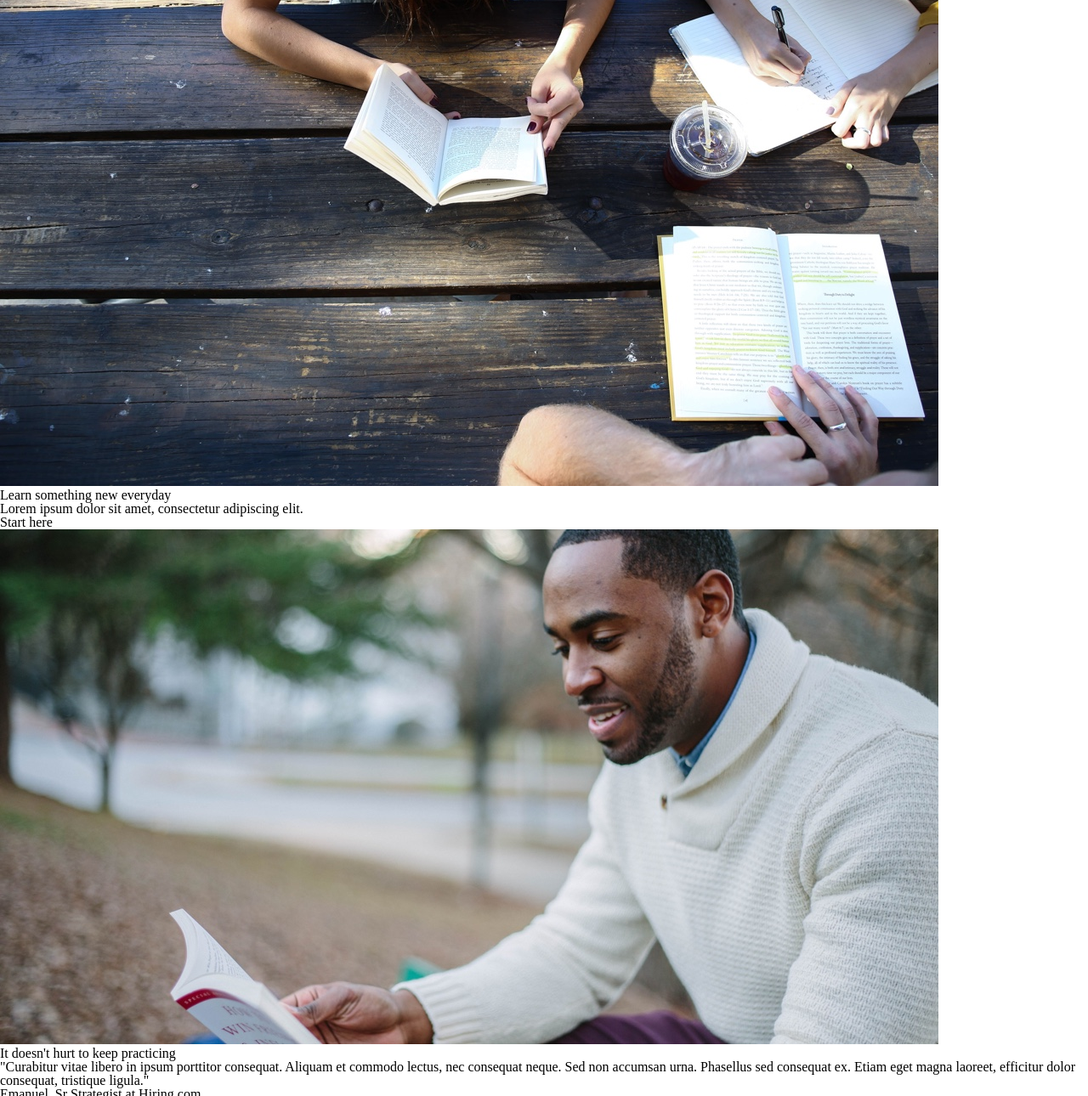
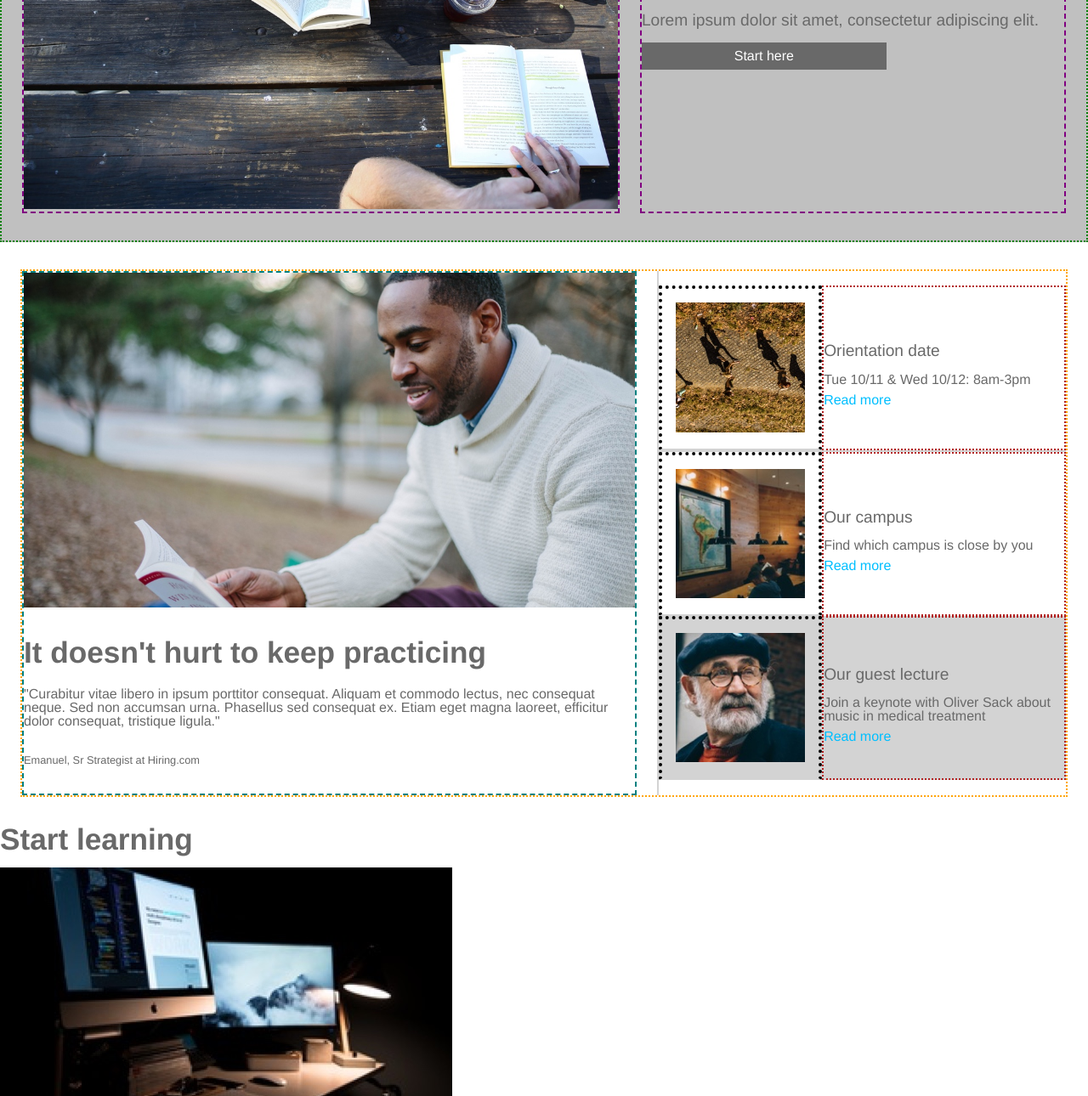
Before and after one commit to jtwmo/Colmar, a plain HTML site: page index.html in a window 1280 px wide. Shown: the part 375-1665 px from the top of the page at 85% size. Drawn offline with Linux system fonts and the light colour scheme.

Commit message:
Complete css for header, banner and information sections.

```diff
--- a/index.html
+++ b/index.html
@@ -19,10 +19,10 @@
       </div>
       <nav>
         <ul>
-          <li>On campus</li>
-          <li>Online</li>
-          <li>For companies</li>
-          <li>Sign in</li>
+          <li><a href="#">On campus</a></li>
+          <li><a href="#">Online</a></li>
+          <li><a href="#">For companies</a></li>
+          <li><a href="#">Sign in</a></li>
         </ul>
       </nav>
     </header>
@@ -31,7 +31,9 @@
 <!--BANNER SECTION-->
 
     <div class="banner">
-      <img src="./resources/images/banner.jpg" alt="">
+      <div class="banner-img">
+        <img src="./resources/images/banner.jpg" alt="">
+      </div>
       <div class="banner-content">
         <h1>Learn something new everyday</h1>
         <h3>Lorem ipsum dolor sit amet, consectetur adipiscing elit.</h3>
@@ -49,7 +51,9 @@
 
       <!--INFORMATION-MAIN-->
       <div class="information-main">
-        <img src="./resources/images/information-main.jpg" alt="">
+        <div class="information-main-img">
+          <img src="./resources/images/information-main.jpg" alt="">
+        </div>
         <h1>It doesn't hurt to keep practicing</h1>
         <p>"Curabitur vitae libero in ipsum porttitor consequat. Aliquam et commodo lectus, nec consequat neque. Sed non accumsan urna. Phasellus sed consequat ex. Etiam eget magna laoreet, efficitur dolor consequat, tristique ligula."</p>
         <p id="attribution">Emanuel, Sr Strategist at Hiring.com</p>
@@ -60,7 +64,9 @@
 
         <!--SCHEDULE ITEM 1-->
         <div class="schedule-item">
-          <img src="./resources/images/information-orientation.jpg" alt="">
+          <div class="schedule-img">
+            <img src="./resources/images/information-orientation.jpg" alt="">
+          </div>
           <div class="schedule-item-content">
             <h3>Orientation date</h3>
             <p>Tue 10/11 &amp; Wed 10/12: 8am-3pm</p>
@@ -70,7 +76,9 @@
 
         <!--SCHEDULE ITEM 2-->
         <div class="schedule-item">
-          <img src="./resources/images/information-campus.jpg" alt="">
+          <div class="schedule-img">
+            <img src="./resources/images/information-campus.jpg" alt="">
+          </div>
           <div class="schedule-item-content">
             <h3>Our campus</h3>
             <p>Find which campus is close by you</p>
@@ -80,7 +88,9 @@
 
         <!--SCHEDULE ITEM 3-->
         <div class="schedule-item">
-          <img src="./resources/images/information-guest-lecture.jpg" alt="">
+          <div class="schedule-img">
+            <img src="./resources/images/information-guest-lecture.jpg" alt="">
+          </div>
           <div class="schedule-item-content">
             <h3>Our guest lecture</h3>
             <p>Join a keynote with Oliver Sack about music in medical treatment</p>
--- a/resources/css/style.css
+++ b/resources/css/style.css
@@ -0,0 +1,188 @@
+/*--UNIVERSAL STYLES--*/
+
+html {
+  font-family: Helvetica, sans-serif;
+  font-size: 16px;
+}
+
+h1 {
+  font-size: 2.2rem;
+  font-weight: bold;
+  margin: 1rem 0;
+  color: dimgrey;
+}
+
+h3 {
+  font-size: 1.2rem;
+  margin: 1rem 0;
+  color: dimgrey;
+}
+
+a {
+  color: inherit;
+  text-decoration: inherit;
+}
+
+/*--HEADER STYLES--*/
+
+header {
+  border: 2px dotted red;
+  display: flex;
+  justify-content: space-between;
+  align-items: center;
+  height: 64px;
+}
+
+.logo {
+  border: 2px dashed blue;
+  display: flex;
+  align-items: center;
+  margin-left: 24px;
+}
+
+.logo img {
+  height: 32px;
+}
+
+.logo p {
+  color: silver;
+}
+
+.logo p:nth-child(2n+0) {
+  color: black;
+  font-weight: bold;
+}
+
+nav ul {
+  border: 2px dashed blue;
+  display: flex;
+  align-content: center;
+  margin-right: 24px;
+}
+
+nav ul li {
+  margin: 8px;
+}
+
+
+/*--BANNER SECTION STYLES--*/
+
+.banner {
+  border: 2px dotted green;
+  display: flex;
+  padding: 32px 24px;
+  background-color: silver;
+  color: dimgrey;
+}
+
+.banner-img {
+  border: 2px dashed purple;
+  width: 60%;
+}
+
+.banner img {
+  width: 100%;
+  background-position: center;
+  background-size: cover;
+}
+
+.banner-content {
+  border: 2px dashed purple;
+  display: flex;
+  flex-direction: column;
+  justify-content: center;
+  margin-left: 24px;
+}
+
+.banner-button {
+  background-color: dimgrey;
+  padding: 8px 6rem;
+  text-align: center;
+  color: white;
+  max-width: 6rem;
+
+}
+
+
+/*--INFORMATION SECTION STYLES--*/
+
+.information {
+  border: 2px dotted orange;
+  display: flex;
+  margin: 32px 24px;
+}
+
+.information p {
+  color: dimgrey;
+}
+
+.information-main {
+  border: 2px dashed teal;
+  width: 60%
+}
+
+.information-main h1 {
+  margin-top: 32px;
+  margin-bottom: 24px;
+}
+
+#attribution {
+  font-size: .8rem;
+  margin: 32px 0;
+}
+
+.information-main img {
+  height: auto;
+  width: 100%;
+  background-position: center;
+  background-size: cover;
+}
+
+.information-schedule {
+  border-left: 2px solid lightgrey;
+  display: flex;
+  flex-direction: column;
+  justify-content: center;
+  margin-left: 24px;
+  width: 40%;
+}
+
+.information-schedule p {
+  margin-bottom: 8px;
+}
+
+.information-schedule div:first-child {
+  border-bottom: 2px solid lightgrey;
+}
+
+.information-schedule div:nth-child(3n+0) {
+  background-color: lightgrey;
+}
+
+.schedule-item {
+  display: flex;
+}
+
+.schedule-img {
+  border: 4px dotted black;
+  width: 35%;
+  padding: 16px;
+}
+
+.schedule-item img {
+  width: 100%;
+  background-position: center;
+  background-size: cover;
+}
+
+.schedule-item-content {
+  border: 2px dotted firebrick;
+  display: flex;
+  flex-direction: column;
+  justify-content: center;
+  width: 65%;
+}
+
+.schedule-item-content a {
+  color: deepskyblue;
+}
```
